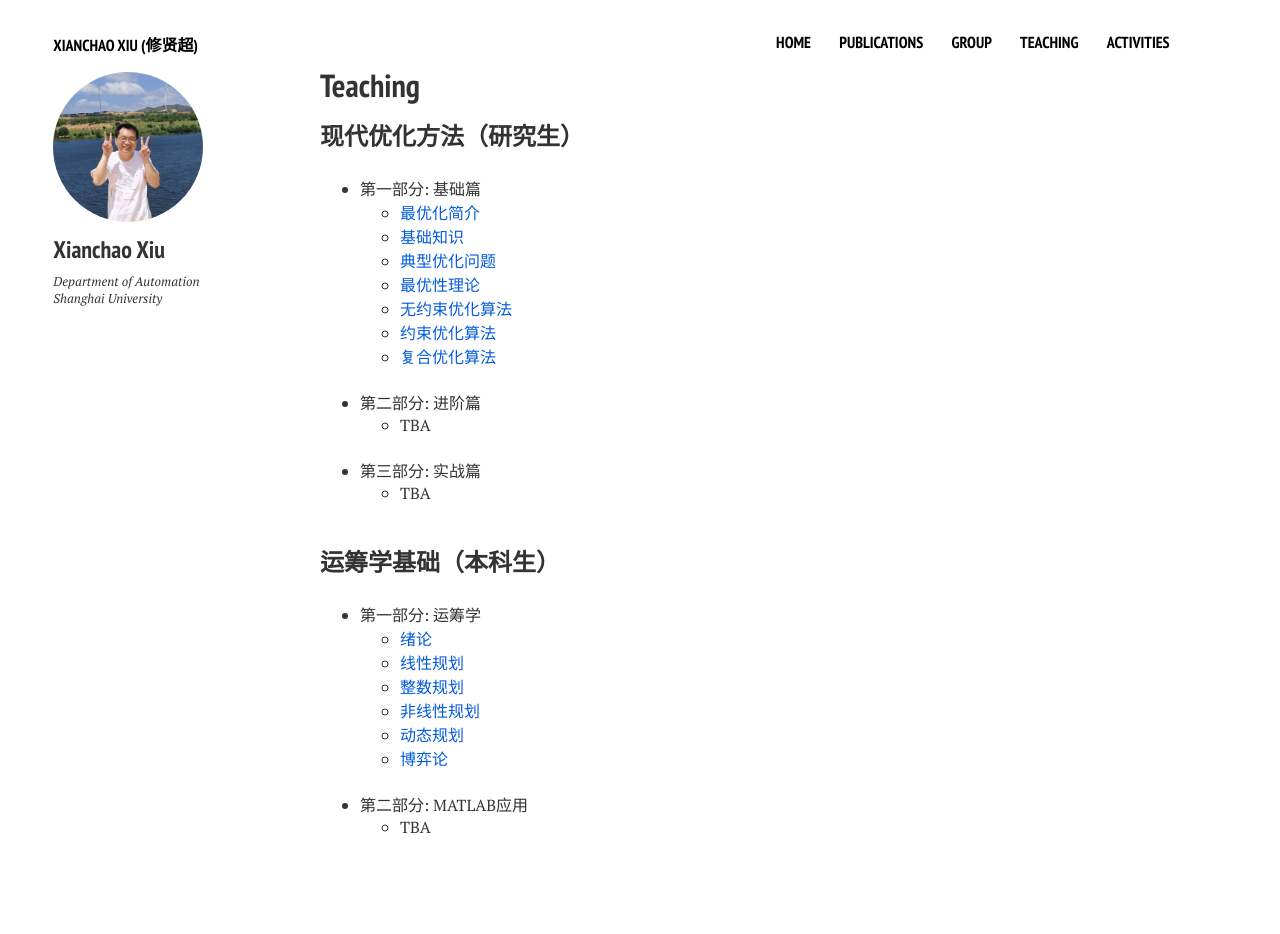
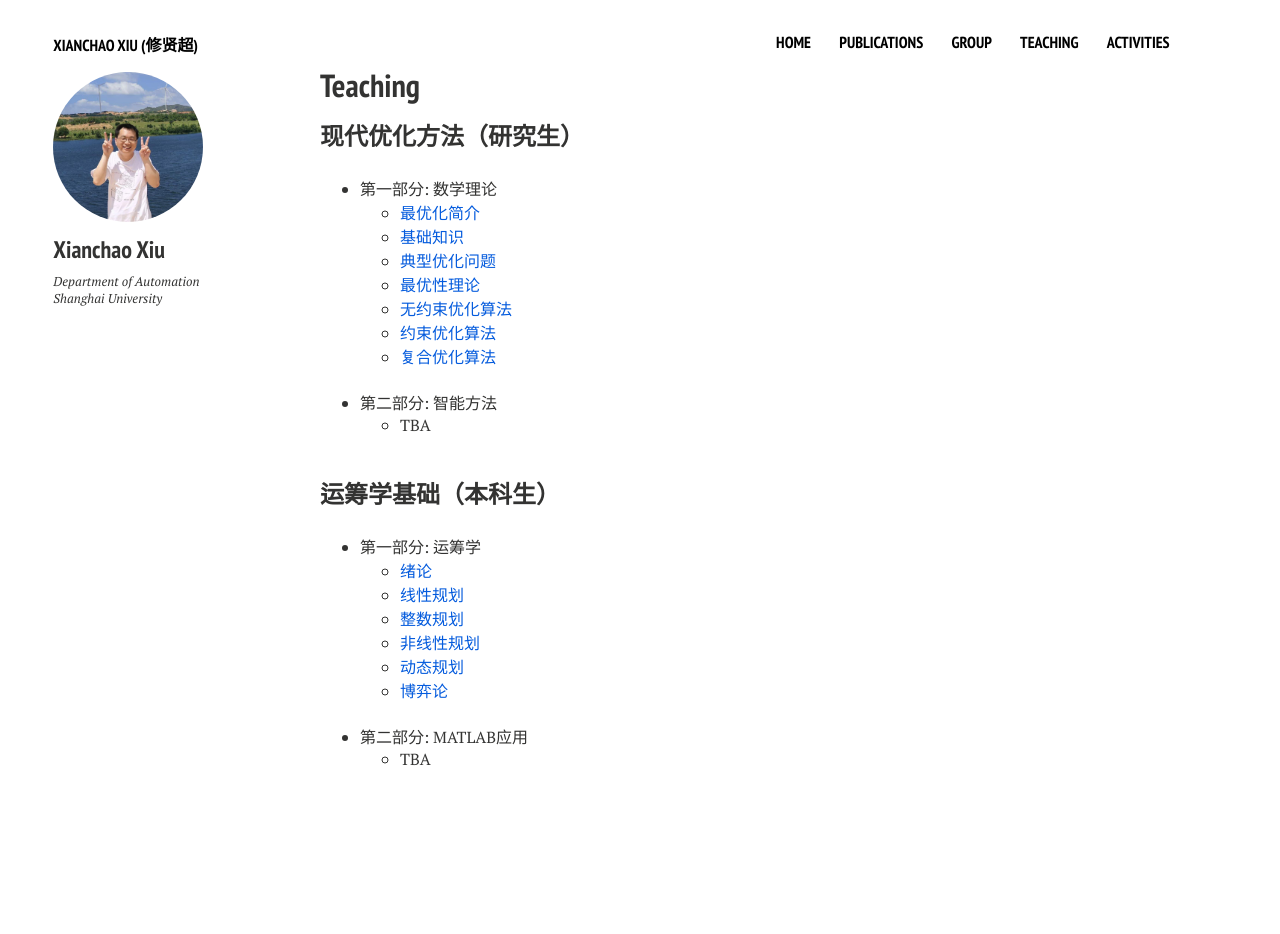
Before and after one commit to xianchaoxiu/xianchaoxiu.github.io, a Jekyll site: the page built from teaching/index.md, in a window 1280 px wide. Built offline with Jekyll 4.4.1, drawn with Linux system fonts in a browser that asks for light colours; nearby versions of some CDN libraries; after the commit the page ends 900 px from its top, so only the background shows below that.

Commit message:
Update index.md

```diff
--- a/teaching/index.md
+++ b/teaching/index.md
@@ -11,7 +11,7 @@ share: false
 
 ### 现代优化方法（研究生）
 
-- 第一部分: 基础篇  <br>
+- 第一部分: 数学理论  <br>
   - <a href="../teaching/OPT_1.pdf" class="textlink" target="_blank">最优化简介 </a>  <br>
   - <a href="../teaching/OPT_2.pdf" class="textlink" target="_blank">基础知识 </a> <br>
   - <a href="../teaching/OPT_3.pdf" class="textlink" target="_blank">典型优化问题 </a> <br>
@@ -20,10 +20,7 @@ share: false
   - <a href="../teaching/OPT_6.pdf" class="textlink" target="_blank">约束优化算法 </a> <br>
   - <a href="../teaching/OPT_7.pdf" class="textlink" target="_blank">复合优化算法 </a> <br><br>
 
-- 第二部分: 进阶篇  <br>
-  - TBA<br><br>
-
-- 第三部分: 实战篇  <br>
+- 第二部分: 智能方法  <br>
   - TBA<br><br>
 
 
```
